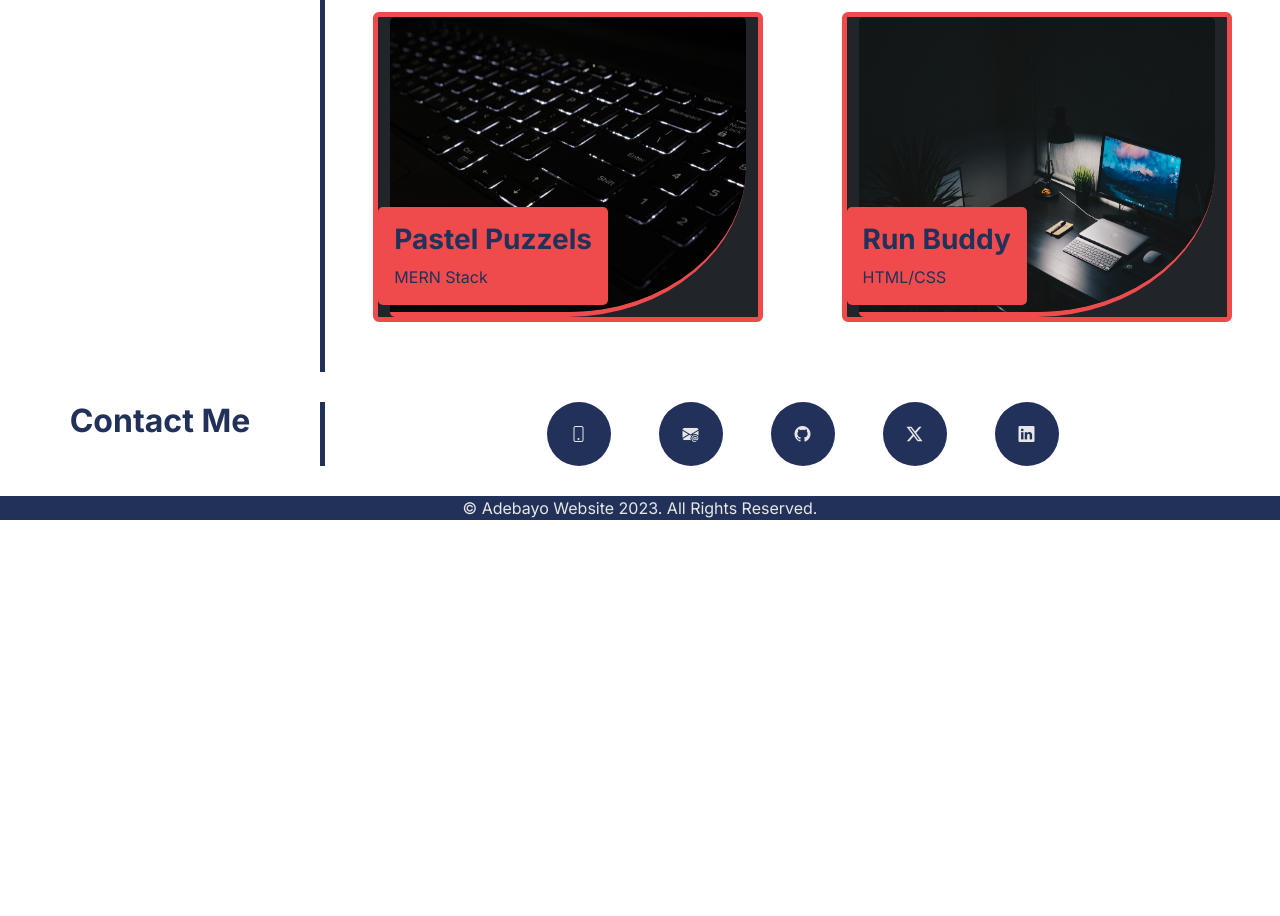
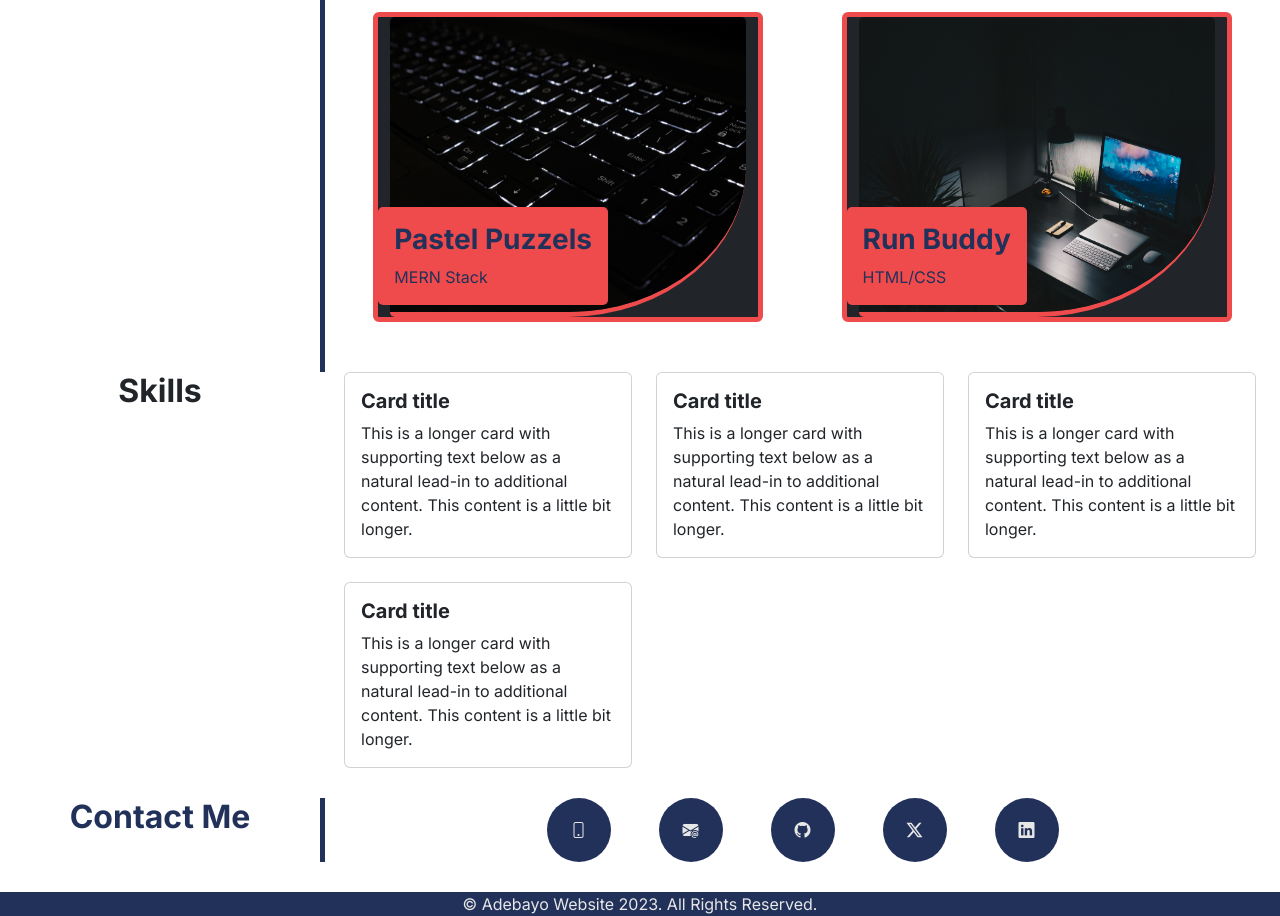
Before and after one commit to adebayoadebisi/03-bootstrap-portfolio, a plain HTML site: page index.html in a window 1280 px wide. Shown: the part 1508-2424 px from the top of the page. Before the commit the page ends 2028 px from the top, so only its background shows below. Drawn offline with nearby package versions, Linux system fonts and the light colour scheme.

Commit message:
skills section structure completed. cards have been aligned ready for content input

```diff
--- a/index.html
+++ b/index.html
@@ -159,7 +159,51 @@
 
     <!-- Skills Section -->
     <section id="Skills">
-
+        <div class="container-fluid skills">
+            <div class="row justify-content-center">
+                <div class="text text-center col-lg-3 col-md-3 col-sm-12">
+                    <h2>Skills</h2>
+                </div>
+                <div class="text col-lg-9 col-md-9 col-sm-12 skillsBorder">
+                    <div class="container">
+                        <div class="row row-cols-1 row-cols-md-3 g-4">
+                            <div class="col">
+                                <div class="card">
+                                    <div class="card-body">
+                                    <h5 class="card-title">Card title</h5>
+                                    <p class="card-text">This is a longer card with supporting text below as a natural lead-in to additional content. This content is a little bit longer.</p>
+                                    </div>
+                                </div>
+                            </div>
+                            <div class="col">
+                                <div class="card">
+                                    <div class="card-body">
+                                    <h5 class="card-title">Card title</h5>
+                                    <p class="card-text">This is a longer card with supporting text below as a natural lead-in to additional content. This content is a little bit longer.</p>
+                                    </div>
+                                </div>
+                            </div>
+                            <div class="col">
+                                <div class="card">
+                                    <div class="card-body">
+                                    <h5 class="card-title">Card title</h5>
+                                    <p class="card-text">This is a longer card with supporting text below as a natural lead-in to additional content. This content is a little bit longer.</p>
+                                    </div>
+                                </div>
+                            </div>
+                            <div class="col">
+                                <div class="card">
+                                    <div class="card-body">
+                                    <h5 class="card-title">Card title</h5>
+                                    <p class="card-text">This is a longer card with supporting text below as a natural lead-in to additional content. This content is a little bit longer.</p>
+                                    </div>
+                                </div>
+                            </div>
+                        </div>
+                    </div>
+                </div>
+            </div>
+        </div>
     </section>
 
     <!-- Contact Me -->
```
